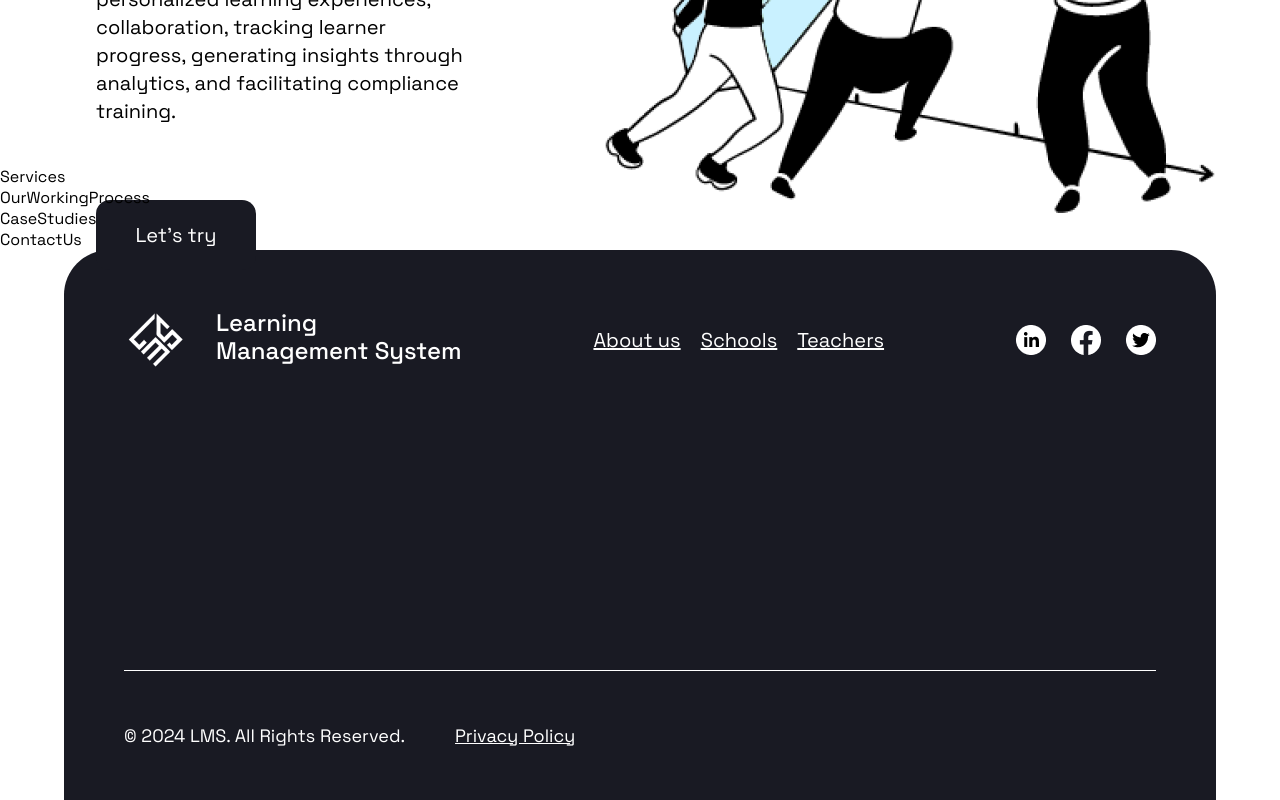
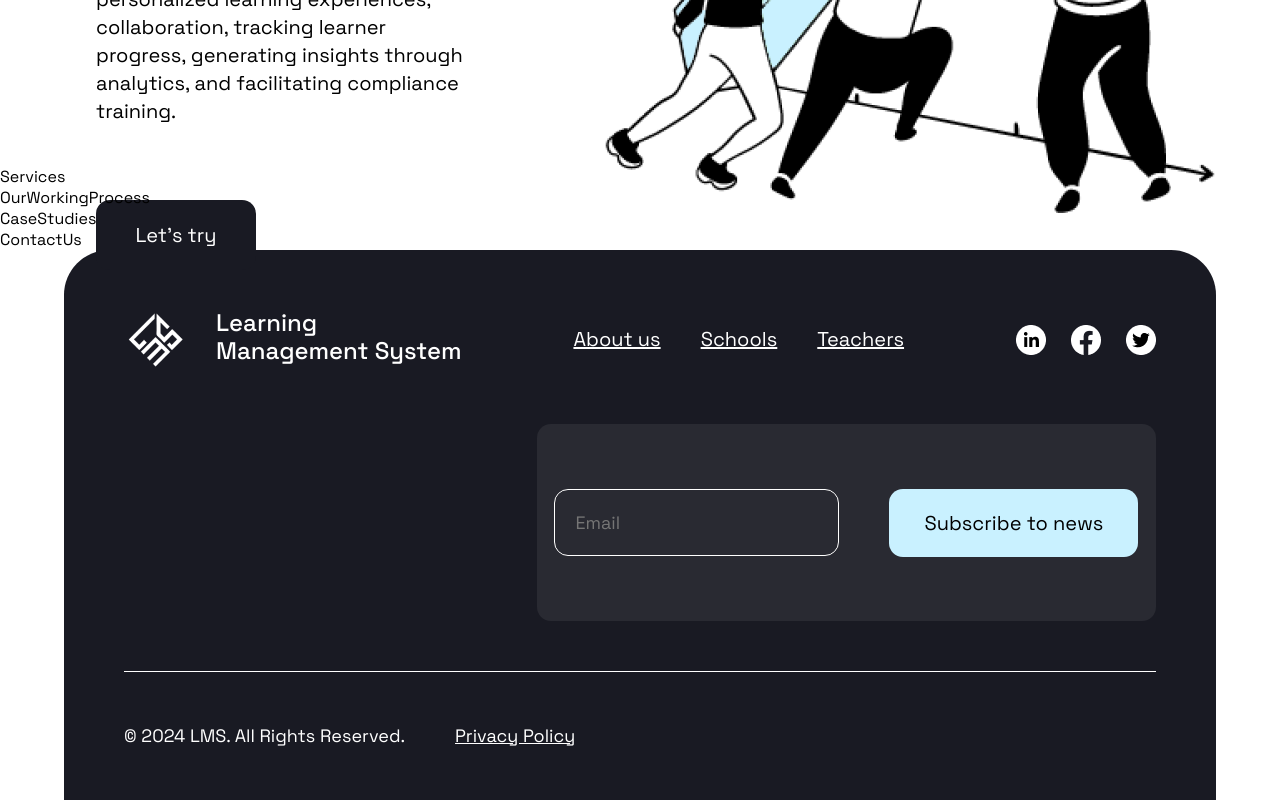
Before and after one commit to Akbarshoh404/LMS, a React (Create React App) app: page / in a window 1280 px wide. Shown: the part 655-1455 px from the top of the page. Built offline with nearby package versions, Linux system fonts and the light colour scheme.

Commit message:
footer update

```diff
--- a/src/Pages/Landing/shared/layoutes/Footer/index.jsx
+++ b/src/Pages/Landing/shared/layoutes/Footer/index.jsx
@@ -38,7 +38,17 @@ const LandingFooter = () => {
               <img src={Twitter} alt="Twitter" />
             </div>
           </div>
-          <div className={styles.middle}></div>
+
+          <div className={styles.middle}>
+            <div className={styles.contact}></div>
+
+            <div className={styles.email}>
+              <input type="text" placeholder="Email"/>
+
+              <button>Subscribe to news</button>
+            </div>
+          </div>
+
           <div className={styles.bottom}>
             <p>© 2024 LMS. All Rights Reserved.</p>
             <p>Privacy Policy</p>
--- a/src/Pages/Landing/shared/layoutes/Footer/style.module.css
+++ b/src/Pages/Landing/shared/layoutes/Footer/style.module.css
@@ -44,7 +44,7 @@
   display: flex;
   align-items: center;
   justify-content: center;
-  gap: 20px;
+  gap: 40px;
   font-family: Space Grotesk;
   font-size: 20px;
   font-weight: 400;
@@ -62,6 +62,62 @@
 }
 
 /* MIDDLE */
+
+.middle {
+  width: 100%;
+  height: 200px;
+
+  display: flex;
+  align-items: center;
+  justify-content: space-between;
+}
+
+.contact {
+  padding: 58px, 40px, 58px, 40px;
+  height: 100%;
+  width: 40%;
+}
+
+.email {
+  background: rgba(41, 42, 50, 1);
+  border-radius: 14px;
+  height: 100%;
+  width: 60%;
+
+  display: flex;
+  align-items: center;
+  justify-content: center;
+  gap: 50px;
+}
+
+.email input {
+  width: 285px;
+  height: 67px;
+  border-radius: 14px;
+  border: 1px solid white;
+  background: none;
+  padding: 20px;
+  color: white;
+  font-family: Space Grotesk;
+  font-size: 18px;
+  font-weight: 400;
+  line-height: 22.97px;
+  text-align: left;
+}
+
+.email button {
+  width: 249px;
+  height: 68px;
+  border-radius: 14px;
+  background: rgba(201, 241, 255, 1);
+  border: none;
+  font-family: Space Grotesk;
+  font-size: 20px;
+  font-weight: 400;
+  line-height: 28px;
+  text-align: center;
+  cursor: pointer;
+}
 
 /* BOTTOM */
 
```
